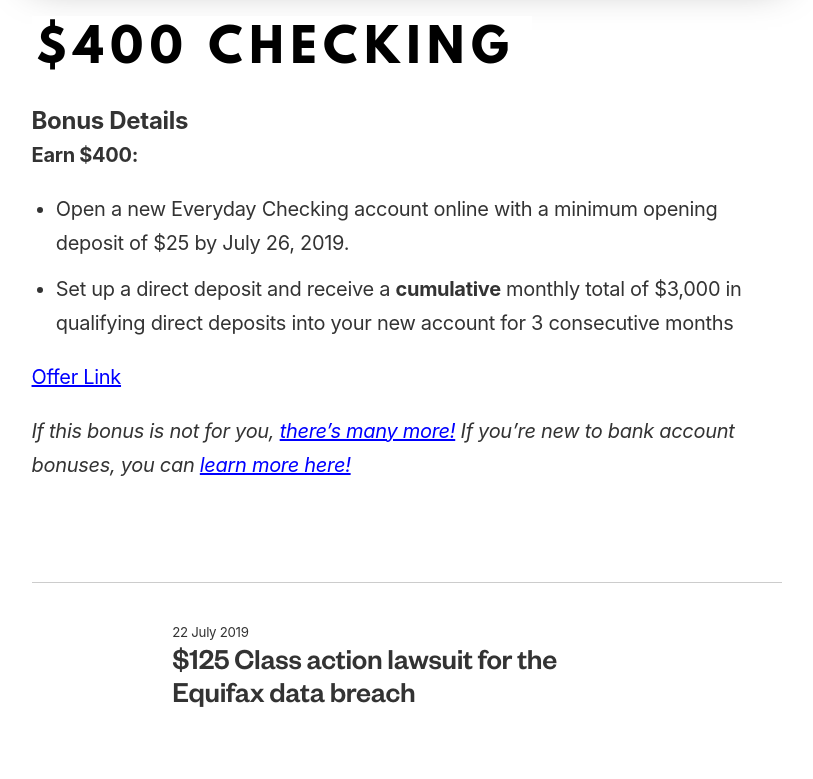
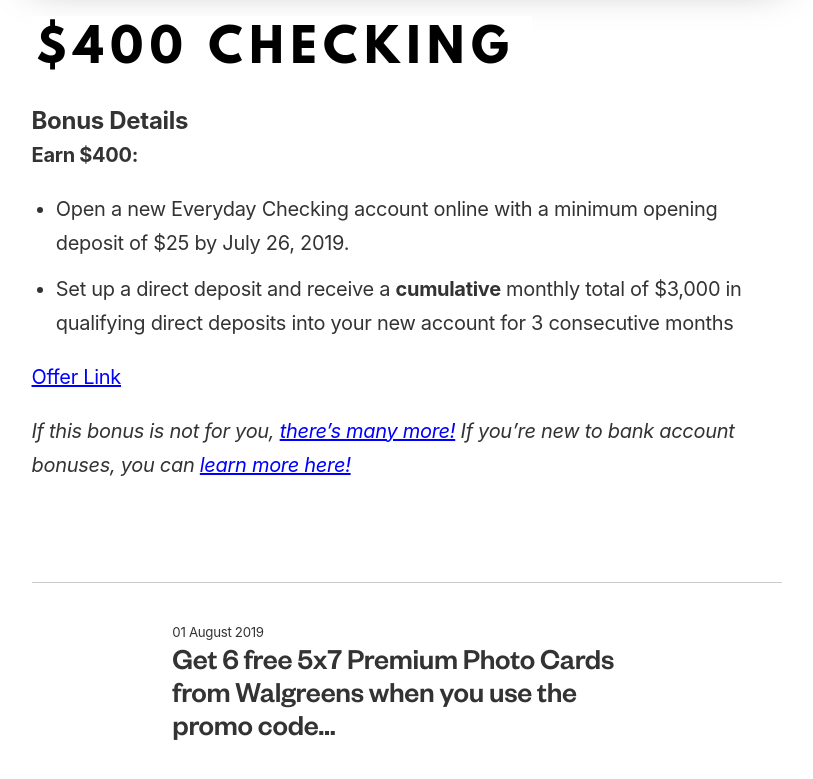
Before and after one commit to ohiosveryown/atldeals, a Jekyll site: the page built from _posts/2019-08-06-wells-fargo-400-dollars-checking.markdown, in a window 1280 px wide, cut to the strip 996-1848 px from the top of the page. Shown: the top 779 px of the strip, without its empty margins (233-1046 px from the left). Built offline with Jekyll 4.4.1, drawn with Linux system fonts in a browser that asks for light colours.

Commit message:
Updated Free Premium Cards and 1 other file

```diff
--- a/_posts/2019-09-12-free-premium-cards.markdown
+++ b/_posts/2019-08-01-free-premium-cards.markdown
@@ -1,6 +1,6 @@
 ---
 title: Free Cards
-date: 2019-09-12 14:20:00 Z
+date: 2019-08-01 14:20:00 Z
 permalink: walgreenscard
 image: https://i.imgur.com/XXcrONQ.jpg
 description: Get 6 free 5x7 Premium Photo Cards from Walgreens when you use the promo
```
